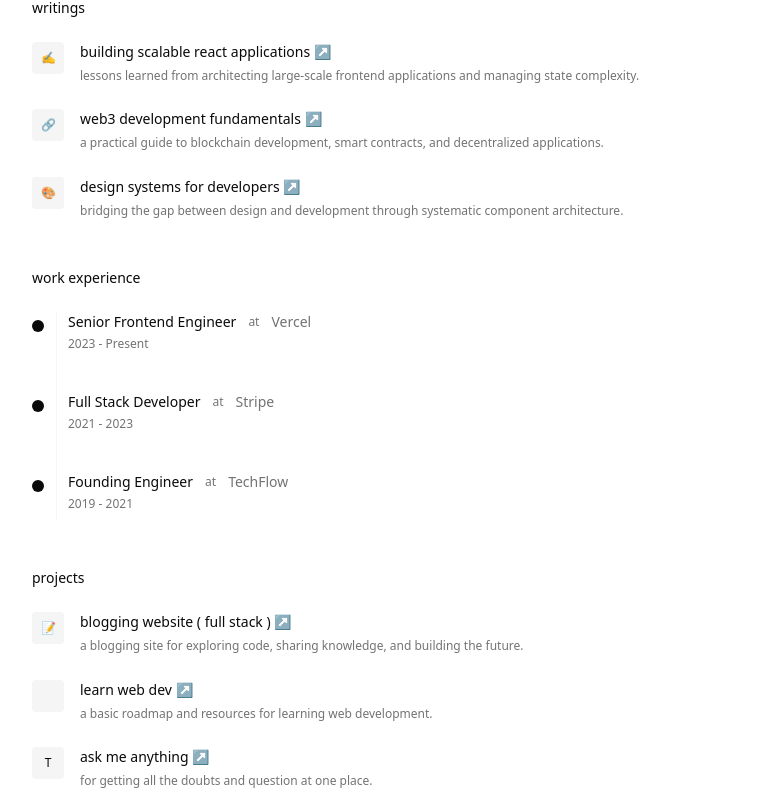
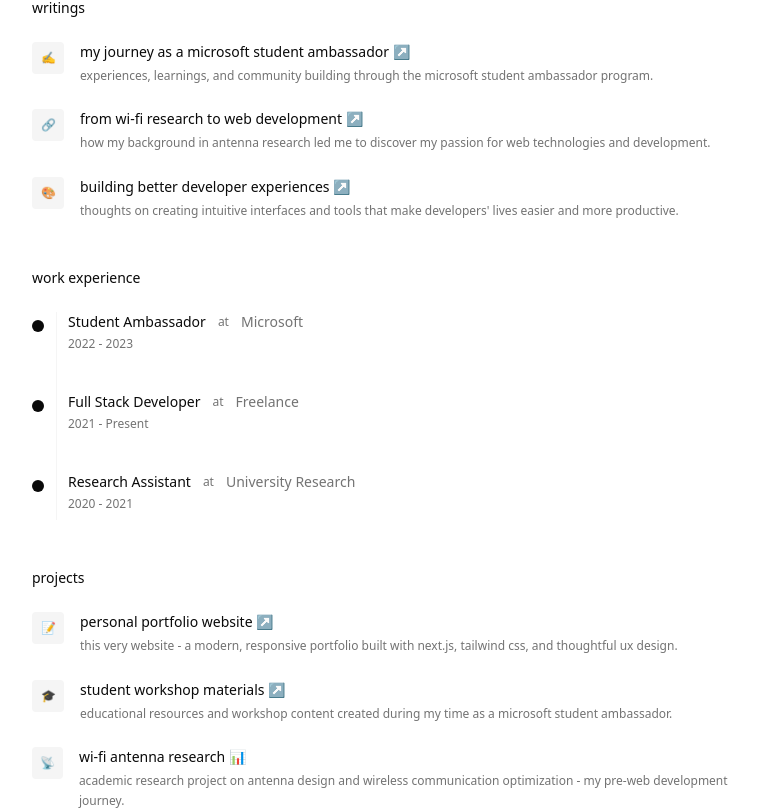
Before and after one commit to JaswanthRemiel/portcmebk, a Next.js app: page / in a window 1280 px wide. Shown: the part 491-1301 px from the top of the page, without its empty margins (248-1005 px from the left). Built offline with nearby package versions, Linux system fonts and the light colour scheme.

Commit message:
Personalize portfolio content - replace template data with authentic information
Co-authored-by: JaswanthRemiel <66111735+JaswanthRemiel@users.noreply.github.com>

```diff
--- a/app/page.tsx
+++ b/app/page.tsx
@@ -14,41 +14,45 @@ export default function Portfolio() {
 
   const songs = [
     {
-      title: "monica - coolie",
-      url: "https://open.spotify.com/track/2t1pEpxPz91KldW7C0FyZv?si=5a20ce63655147bc",
+      title: "swimming pools - kendrick lamar",
+      url: "https://open.spotify.com/track/7iWa5vOdY5KiYEJ0aJZqwj?si=example1",
     },
     {
-      title: "espresso - sabrina",
-      url: "https://open.spotify.com/track/2qSkIjg1o9h3YT9RAgYN75?si=2be37c1fa4364e94",
+      title: "blinding lights - the weeknd",
+      url: "https://open.spotify.com/track/0VjIjW4GlUZAMYd2vXMi3b?si=example2",
+    },
+    {
+      title: "good 4 u - olivia rodrigo",
+      url: "https://open.spotify.com/track/4ZtFanR9U6ndgddUvNcjcG?si=example3",
     },
   ];
   const workExperience = [
     {
-      id: "vercel",
-      company: "Vercel",
-      logo: "V",
-      title: "Senior Frontend Engineer",
-      period: "2023 - Present",
+      id: "microsoft",
+      company: "Microsoft",
+      logo: "M",
+      title: "Student Ambassador",
+      period: "2022 - 2023",
       description:
-        "Leading the development of next-generation web applications using React, Next.js, and modern deployment strategies. Collaborated with design teams to create seamless user experiences and optimized performance across global edge networks. Mentored junior developers and contributed to open-source projects that serve millions of developers worldwide.",
+        "Served as Microsoft Student Ambassador, promoting Microsoft technologies and organizing technical workshops for fellow students. Conducted sessions on cloud computing, web development, and emerging technologies. Built connections within the developer community and gained valuable experience in public speaking and technical evangelism.",
     },
     {
-      id: "stripe",
-      company: "Stripe",
-      logo: "S",
+      id: "freelance",
+      company: "Freelance",
+      logo: "F",
       title: "Full Stack Developer",
-      period: "2021 - 2023",
+      period: "2021 - Present",
       description:
-        "Built and maintained critical payment infrastructure serving thousands of businesses globally. Developed robust APIs, implemented security protocols, and created developer tools that simplified payment integration. Worked closely with product teams to launch new features and improve developer experience across multiple programming languages.",
+        "Working on various web development projects including full-stack applications, responsive websites, and modern web solutions. Specializing in React, Next.js, Node.js, and modern deployment strategies. Focused on creating user-friendly interfaces and scalable backend architectures for diverse client needs.",
     },
     {
-      id: "startup",
-      company: "TechFlow",
-      logo: "T",
-      title: "Founding Engineer",
-      period: "2019 - 2021",
+      id: "research",
+      company: "University Research",
+      logo: "R",
+      title: "Research Assistant",
+      period: "2020 - 2021",
       description:
-        "As one of the first engineers, I architected and built the entire platform from ground up using modern web technologies. Established engineering practices, hired and mentored the initial development team, and scaled the application to handle thousands of concurrent users. Led technical decisions that enabled rapid growth and successful funding rounds.",
+        "Conducted research on Wi-Fi antenna technologies and wireless communication systems. Gained hands-on experience with RF engineering concepts, antenna design, and signal analysis. Contributed to research papers and learned valuable problem-solving skills in the telecommunications domain.",
     },
   ];
   useEffect(() => {
@@ -207,12 +211,12 @@ export default function Portfolio() {
                   className="block"
                 >
                   <h3 className="font-medium text-sm mb-1 hover:text-green-600 dark:hover:text-green-400 transition-colors">
-                    building scalable react applications{" "}
+                    my journey as a microsoft student ambassador{" "}
                     <span className="text-muted-foreground">↗</span>
                   </h3>
                   <p className="text-xs text-muted-foreground leading-relaxed">
-                    lessons learned from architecting large-scale frontend
-                    applications and managing state complexity.
+                    experiences, learnings, and community building through the
+                    microsoft student ambassador program.
                   </p>
                 </a>
               </div>
@@ -230,12 +234,12 @@ export default function Portfolio() {
                   className="block"
                 >
                   <h3 className="font-medium text-sm mb-1 hover:text-green-600 dark:hover:text-green-400 transition-colors">
-                    web3 development fundamentals{" "}
+                    from wi-fi research to web development{" "}
                     <span className="text-muted-foreground">↗</span>
                   </h3>
                   <p className="text-xs text-muted-foreground leading-relaxed">
-                    a practical guide to blockchain development, smart
-                    contracts, and decentralized applications.
+                    how my background in antenna research led me to discover
+                    my passion for web technologies and development.
                   </p>
                 </a>
               </div>
@@ -253,12 +257,12 @@ export default function Portfolio() {
                   className="block"
                 >
                   <h3 className="font-medium text-sm mb-1 hover:text-green-600 dark:hover:text-green-400 transition-colors">
-                    design systems for developers{" "}
+                    building better developer experiences{" "}
                     <span className="text-muted-foreground">↗</span>
                   </h3>
                   <p className="text-xs text-muted-foreground leading-relaxed">
-                    bridging the gap between design and development through
-                    systematic component architecture.
+                    thoughts on creating intuitive interfaces and tools that
+                    make developers' lives easier and more productive.
                   </p>
                 </a>
               </div>
@@ -342,20 +346,27 @@ export default function Portfolio() {
                     />
                   </div>
                 </div>
+                <a
+                  href="https://github.com/JaswanthRemiel"
+                  target="_blank"
+                  rel="noopener noreferrer"
+                  className="block"
+                >
                   <h3 className="font-medium text-sm mb-1">
-                  blogging website ( full stack ){" "}
+                    personal portfolio website{" "}
                     <span className="text-muted-foreground">↗</span>
                   </h3>
                   <p className="text-xs text-muted-foreground leading-relaxed">
-                  a blogging site for exploring code, sharing knowledge, and
-                  building the future.
+                    this very website - a modern, responsive portfolio built with
+                    next.js, tailwind css, and thoughtful ux design.
                   </p>
+                </a>
               </div>
             </div>
 
             <div className="flex gap-4 hover:translate-x-1 transition-transform duration-200 group">
               <div className="w-8 h-8 bg-muted rounded flex items-center justify-center text-xs">
-                {}
+                🎓
               </div>
               <div className="relative">
                 <div className="absolute -top-20 left-0 opacity-0 group-hover:opacity-100 transition-all duration-300 pointer-events-none z-20">
@@ -367,35 +378,44 @@ export default function Portfolio() {
                     />
                   </div>
                 </div>
+                <a
+                  href="https://github.com/JaswanthRemiel"
+                  target="_blank"
+                  rel="noopener noreferrer"
+                  className="block"
+                >
                   <h3 className="font-medium text-sm mb-1">
-                  learn web dev <span className="text-muted-foreground">↗</span>
+                    student workshop materials <span className="text-muted-foreground">↗</span>
                   </h3>
                   <p className="text-xs text-muted-foreground leading-relaxed">
-                  a basic roadmap and resources for learning web development.
+                    educational resources and workshop content created during my
+                    time as a microsoft student ambassador.
                   </p>
+                </a>
               </div>
             </div>
 
             <div className="flex gap-4 hover:translate-x-1 transition-transform duration-200 group">
               <div className="w-8 h-8 bg-muted rounded flex items-center justify-center text-xs font-medium">
-                T
+                📡
               </div>
               <div className="relative">
                 <div className="absolute -top-20 left-0 opacity-0 group-hover:opacity-100 transition-all duration-300 pointer-events-none z-20">
                   <div className="bg-white dark:bg-gray-100 p-2 shadow-xl rounded-lg">
                     <img
                       src="/question-answer-platform.png"
-                      alt="Ask me anything"
+                      alt="Research project"
                       className="w-32 h-18 object-cover rounded-md shadow-md"
                     />
                   </div>
                 </div>
                 <h3 className="font-medium text-sm mb-1">
-                  ask me anything{" "}
-                  <span className="text-muted-foreground">↗</span>
+                  wi-fi antenna research{" "}
+                  <span className="text-muted-foreground">📊</span>
                 </h3>
                 <p className="text-xs text-muted-foreground leading-relaxed">
-                  for getting all the doubts and question at one place.
+                  academic research project on antenna design and wireless
+                  communication optimization - my pre-web development journey.
                 </p>
               </div>
             </div>
@@ -473,25 +493,31 @@ export default function Portfolio() {
           <h2 className="text-sm font-medium mb-4 text-foreground">contact</h2>
           <div className="flex flex-wrap gap-4 sm:gap-6 text-sm mb-4">
             <a
-              href="#"
+              href="https://twitter.com/jaswanthremiel"
+              target="_blank"
+              rel="noopener noreferrer"
               className="text-muted-foreground hover:text-foreground transition-colors"
             >
               twitter / x
             </a>
             <a
-              href="#"
+              href="https://github.com/JaswanthRemiel"
+              target="_blank"
+              rel="noopener noreferrer"
               className="text-muted-foreground hover:text-foreground transition-colors"
             >
               github
             </a>
             <a
-              href="#"
+              href="https://linkedin.com/in/jaswanthremiel"
+              target="_blank"
+              rel="noopener noreferrer"
               className="text-muted-foreground hover:text-foreground transition-colors"
             >
               linkedin
             </a>
             <a
-              href="#"
+              href="mailto:jaswanthremiel@gmail.com"
               className="text-muted-foreground hover:text-foreground transition-colors"
             >
               say hello
```
Lines whose indentation alone changed are shown as unchanged.
